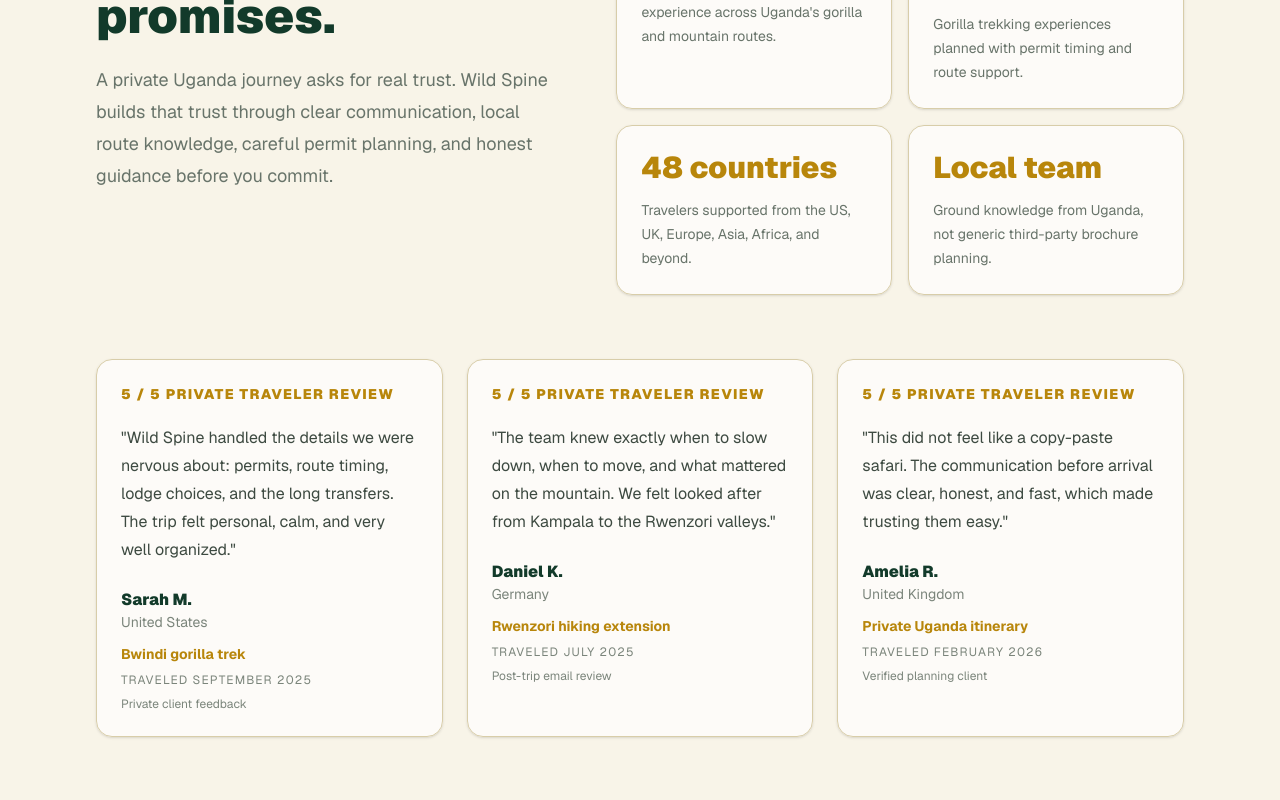
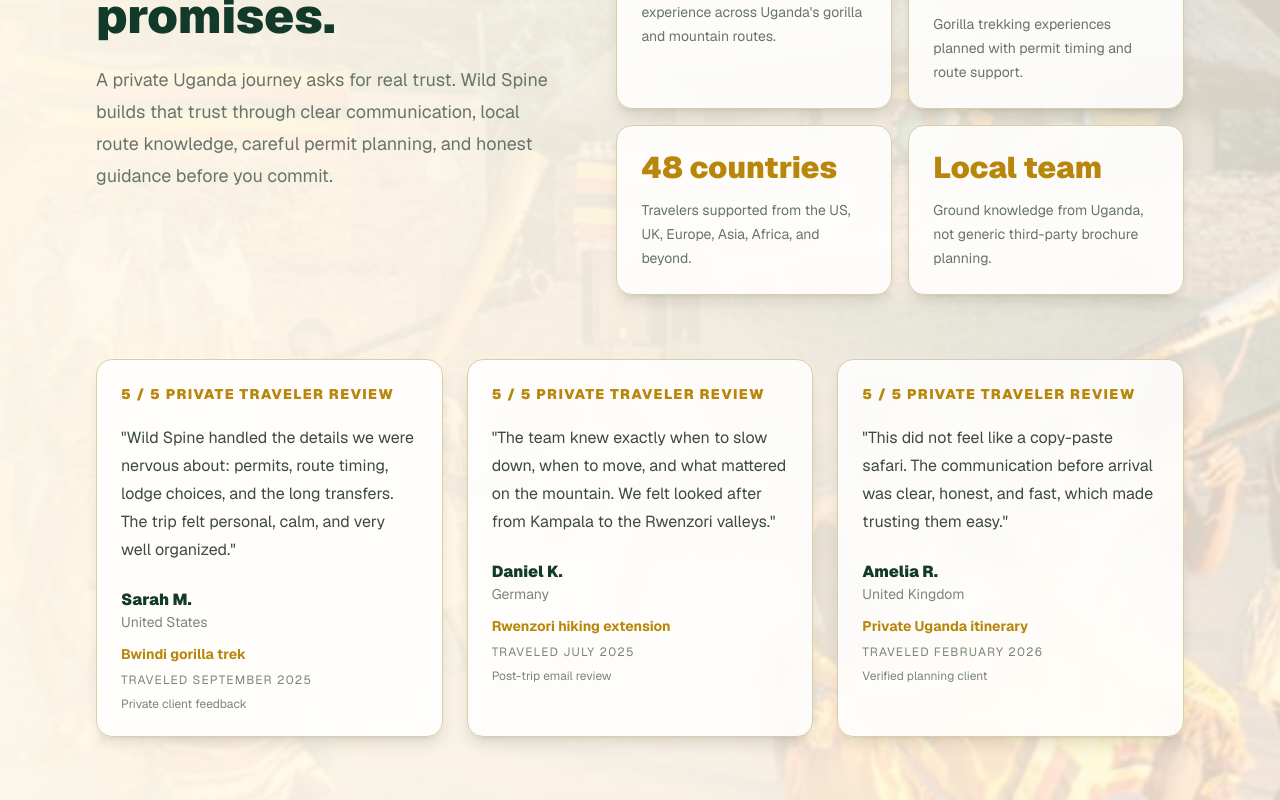
Before and after one commit to Hassan-lab-coder/wild-spine-uganda, a Next.js app: page / in a window 1280 px wide. Shown: the part 6480-7280 px from the top of the page. Built offline with nearby package versions, Linux system fonts and the light colour scheme; no server answers.

Commit message:
Add traveler trust background

```diff
--- a/src/app/page.tsx
+++ b/src/app/page.tsx
@@ -610,8 +610,16 @@
         </div>
       </section>
 
-<section className="py-32 px-6 md:px-24 bg-[#f8f4e8] border-t border-[#d8cda9]">
-  <div className="max-w-6xl mx-auto">
+<section className="relative overflow-hidden py-32 px-6 md:px-24 border-t border-[#d8cda9]">
+  <img
+    src="/images/travel/traveler-trust-culture.jpg"
+    alt="Ugandan cultural performance and traditional music"
+    className="absolute inset-0 h-full w-full object-cover"
+  />
+  <div className="absolute inset-0 bg-[#fff9ea]/72" />
+  <div className="absolute inset-0 bg-gradient-to-r from-[#fff9ea]/92 via-[#fff9ea]/72 to-[#fff9ea]/42" />
+
+  <div className="relative z-10 max-w-6xl mx-auto">
     <div className="grid lg:grid-cols-[0.9fr_1.1fr] gap-14 items-start mb-16">
       <div>
         <p className="section-kicker">Traveler trust</p>
@@ -627,7 +635,7 @@
 
       <div className="grid sm:grid-cols-2 gap-4">
         {trustSignals.map(([value, label]) => (
-          <div key={value} className="rounded-2xl border border-[#d8cda9] bg-white/70 shadow-sm p-6">
+          <div key={value} className="rounded-2xl border border-[#d8cda9] bg-white/85 shadow-lg backdrop-blur-sm p-6">
             <p className="text-3xl font-black text-[#b8860b]">{value}</p>
             <p className="mt-3 text-sm leading-6 text-[#68746a]">{label}</p>
           </div>
@@ -637,7 +645,7 @@
 
     <div className="grid md:grid-cols-3 gap-6">
       {travelerReviews.map((review) => (
-        <div key={review.name} className="rounded-2xl border border-[#d8cda9] bg-white/70 shadow-sm p-6">
+        <div key={review.name} className="rounded-2xl border border-[#d8cda9] bg-white/85 shadow-lg backdrop-blur-sm p-6">
           <p className="mb-5 text-sm font-black tracking-widest text-[#b8860b]">
             5 / 5 PRIVATE TRAVELER REVIEW
           </p>
```
Also changed, not shown: public/images/travel/traveler-trust-culture.jpg (added).
